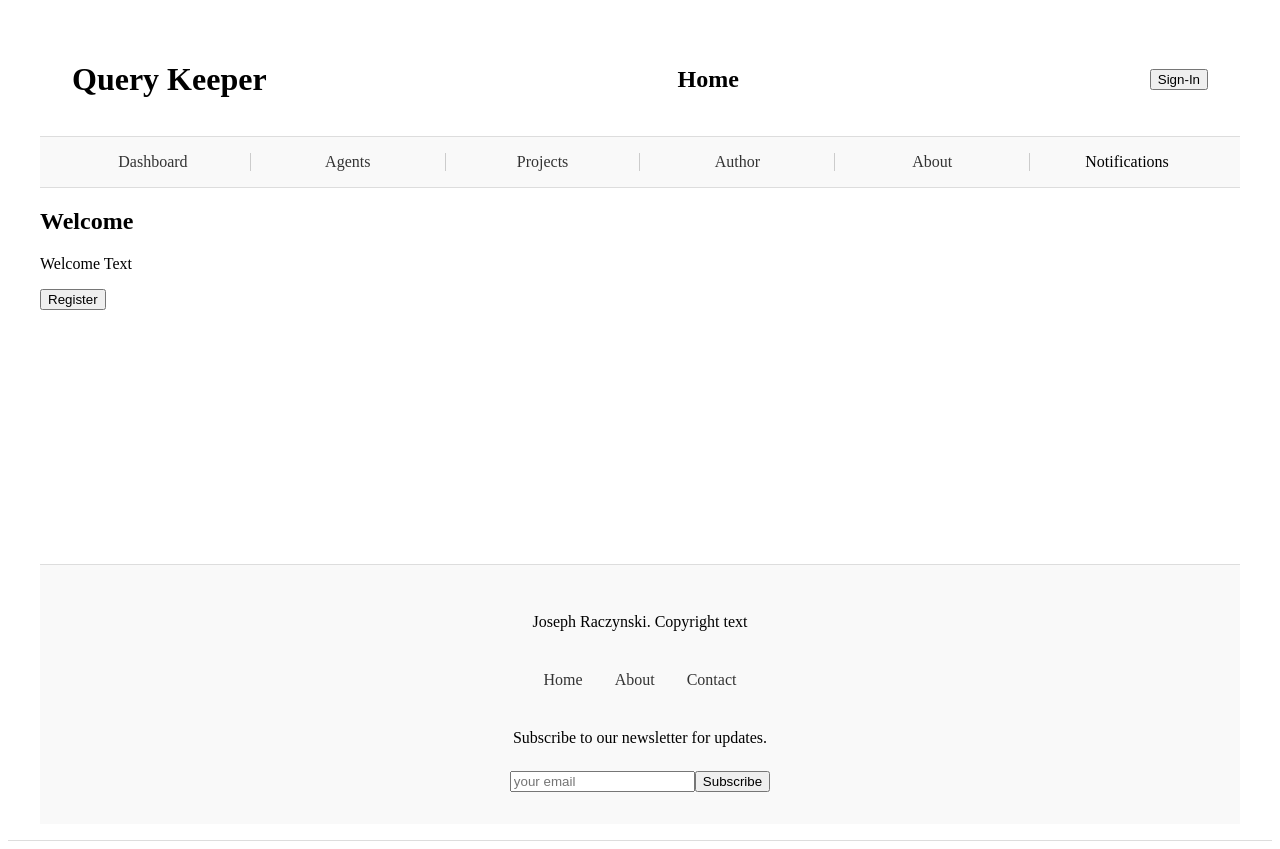
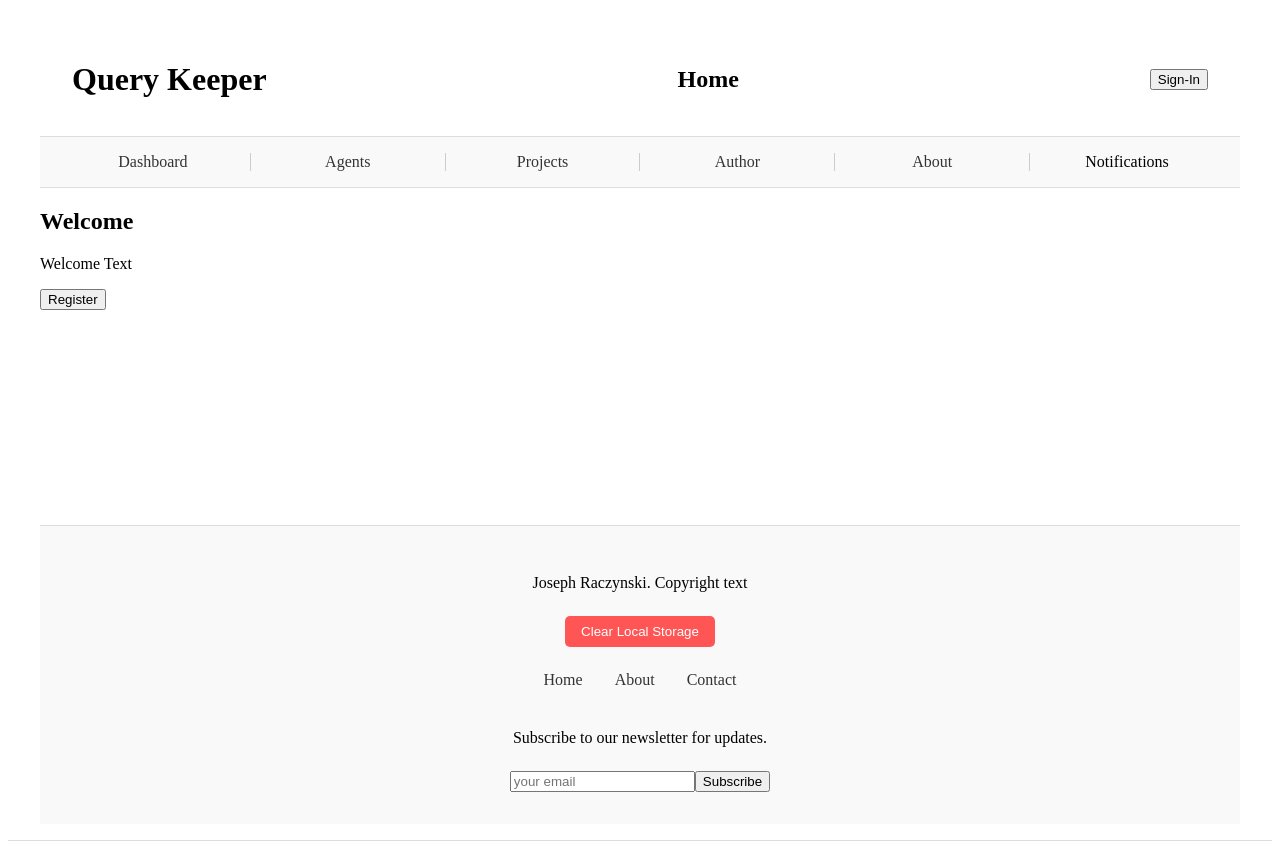
Before and after one commit to jraczynski6/query-keeper, a React (Vite) app: page / in a window 1280 px wide. Built offline with nearby package versions, Linux system fonts and the light colour scheme.

Commit message:
Remove old id system from agents

```diff
--- a/src/components/Footer.jsx
+++ b/src/components/Footer.jsx
@@ -1,10 +1,33 @@
 import { NavLink } from "react-router-dom";
 
 export default function Footer() {
+    const clearAllLocalStorage = () => {
+        localStorage.clear();
+        alert("local storage cleared!");
+    };
+
+
+
     return (
         <footer className="app-footer">
             <div className="footer-note">
                 <p>Joseph Raczynski. Copyright text</p>
+
+                <button
+                    onClick={clearAllLocalStorage}
+                    style={{
+                        marginTop: "0.5rem",
+                        padding: "0.5rem 1rem",
+                        background: "#ff5555",
+                        color: "#fff",
+                        border: "none",
+                        borderRadius: "5px",
+                        cursor: "pointer",
+                    }}
+                >
+                    Clear Local Storage
+                </button>
+
             </div>
             <nav className="footer-nav">
                 <NavLink to="/" className={({ isActive }) => isActive ? "active" : ""}>
--- a/src/components/modals/GenerateQueryModal.jsx
+++ b/src/components/modals/GenerateQueryModal.jsx
@@ -14,7 +14,6 @@ export default function GenerateQueryModal({ isOpen, onClose, project, onProject
 
 
     // State Hooks
-
 
     // track author
     const [author, setAuthor] = useState(null);
@@ -77,7 +76,6 @@ export default function GenerateQueryModal({ isOpen, onClose, project, onProject
         });
 
         // create project
-        let nextProjectId = parseInt(localStorage.getItem("nextProjectId") || "1");
         const newProject = {
             id: nextProjectId,
             title,
--- a/src/pages/Agents.jsx
+++ b/src/pages/Agents.jsx
@@ -5,12 +5,11 @@ import AgentCard from "../components/AgentCard";
 import { createAgent } from "../utils/agentUtils";
 import { useDashboard } from "../contexts/DashboardContext";
 
-// Warning: resets to 2 on page reset. potential
-// TODO: use timestamp for all project id's created.
-let nextAgentId = 2;
+export default function Agents() {
 
-export default function Agents() {
+    //for pinItem
     const { pinItem } = useDashboard();
+
     // check local storage for saved agent.
     const [agents, setAgents] = useState(() => {
         const savedAgents = localStorage.getItem("agents");
@@ -18,7 +17,7 @@ export default function Agents() {
 
         // Default agent
         const defaultAgent = {
-            id: 1,
+            id: crypto.randomUUID(),
             firstName: "Jane",
             lastName: "Doe",
             agency: "Best Agent Agency",
@@ -52,11 +51,11 @@ export default function Agents() {
 
     const handlePin = (agent) => {
         pinItem({
-            id: `agent-${agent.id}`,       // unique
+            id: `agent-${agent.id}`,
             type: "agent",
-            agentData: agent,              // required by Dashboard
-            link: `/agents/${agent.id}`,   // navigation link
-            position: { x: 50, y: 50 }    // default position
+            agentData: agent, // required by Dashboard
+            link: `/agents/${agent.id}`, // navigation link : Broken
+            position: { x: 50, y: 50 } // default position
         });
     };
 
@@ -132,8 +131,7 @@ export default function Agents() {
                 <CreateAgentModal
                     onClose={closeModal}
                     onCreate={(agentData) => {
-                        // TODO: Refactor to generate ID with timestamp
-                        const newAgentwithId = { ...agentData, id: nextAgentId++ }; //create new agent object w/id
+                        const newAgentwithId = { ...agentData, id: crypto.randomUUID }; // generate id
                         setAgents(prev => [...prev, newAgentwithId]); // update state with spread + newAgentWithId
                         setSelectedAgent(newAgentwithId);
                     }}
--- a/src/pages/Dashboard.jsx
+++ b/src/pages/Dashboard.jsx
@@ -101,3 +101,4 @@ export default function Dashboard() {
 // TODO: Add new card button
 // TODO: Add focus on card select
 // TODO: add sensor to stop dragging.
+// TODO: Alt: Create list of generated projects on dashboard
--- a/src/pages/Projects.jsx
+++ b/src/pages/Projects.jsx
@@ -6,11 +6,19 @@ import { Link } from "react-router-dom";
 
 export default function Projects() {
 
+    // for pinItem
     const { pinItem } = useDashboard();
+
     // Mock data project object
-    const [projects, setProjects] = useState([
-        {
-            id: 1,
+    const [projects, setProjects] = useState(() => {
+
+        //read mock data
+        const savedProjects = localStorage.getItem("projects");
+        if (savedProjects) return JSON.parse(savedProjects);
+
+        //default
+        const defaultProject = {
+            id: crypto.randomUUID(),
             title: "Best Novel Ever",
             wordCount: 95000,
             genre: "Fantasy",
@@ -30,7 +38,7 @@ John Smith`,
             sampleSize: 3,
             sampleText: "Lorem ipsum dolor sit amet, consectetur adipiscing elit. Vestibulum ac eros sed lorem porta consequat. Phasellus sed sapien nec justo tincidunt tincidunt. In ut consequat magna, et dictum urna. Cras convallis sem nec ultricies laoreet. Suspendisse suscipit, odio nec iaculis porta, velit magna fermentum erat, sit amet vulputate elit nibh non ante. Morbi luctus, justo non ultrices porttitor, turpis metus rhoncus metus, vitae ultrices lorem lorem non elit. Curabitur dignissim posuere justo nec maximus. Aliquam et diam arcu. In hac habitasse platea dictumst. Integer et nisl odio. Maecenas bibendum justo sed quam interdum pretium.",
             agent: {
-                id: 1,
+                id: crypto.randomUUID(),
                 firstName: "Jane",
                 lastName: "Doe",
                 agency: "Best Agent Agency",
@@ -41,6 +49,7 @@ John Smith`,
                 notes: "This agent is prefers fantasy"
             },
             author: {
+                id: crypto.randomUUID(),
                 firstName: "John",
                 lastName: "Smith",
                 email: "johnsmith@email.com",
@@ -48,8 +57,11 @@ John Smith`,
                 twitter: "@johnsmith",
                 instagram: "@johnsmith_"
             }
-        }
-    ]);
+        };
+
+        localStorage.setItem("projects", JSON.stringify([defaultProject]));
+        return [defaultProject];
+    });
 
     //generate modal visibility
     const [showGenerate, setShowGenerate] = useState(false);
```
